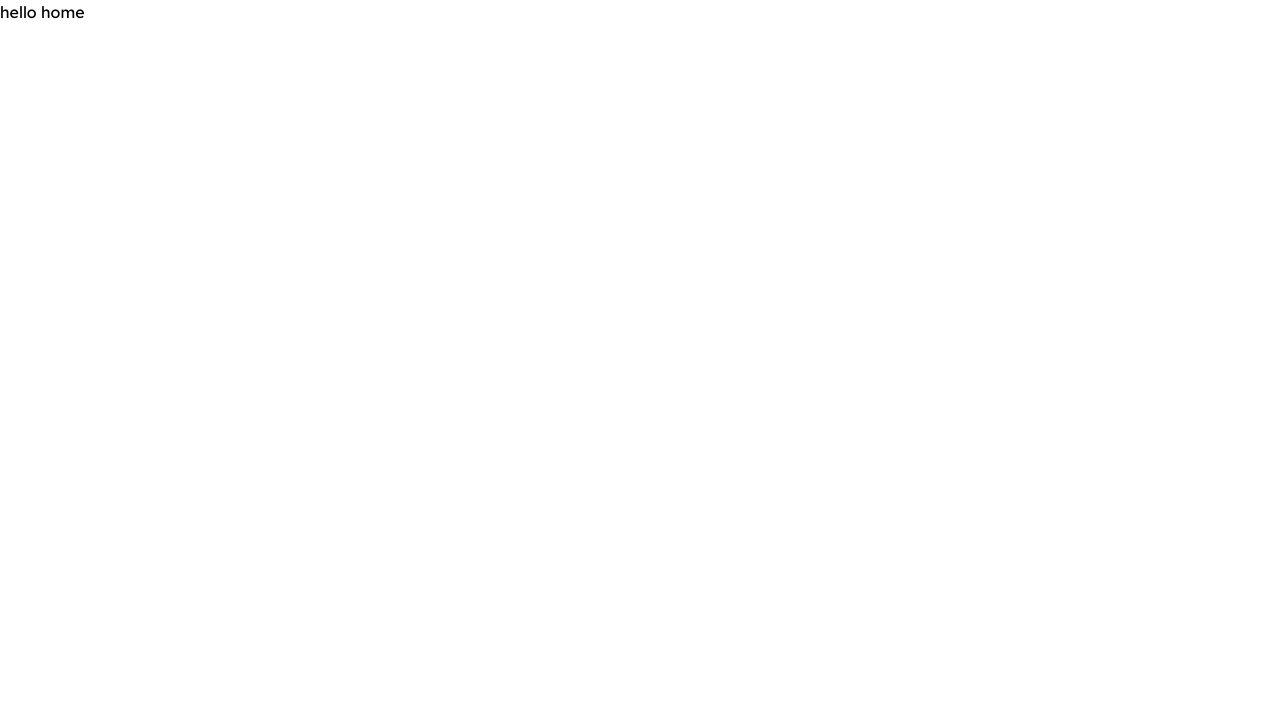
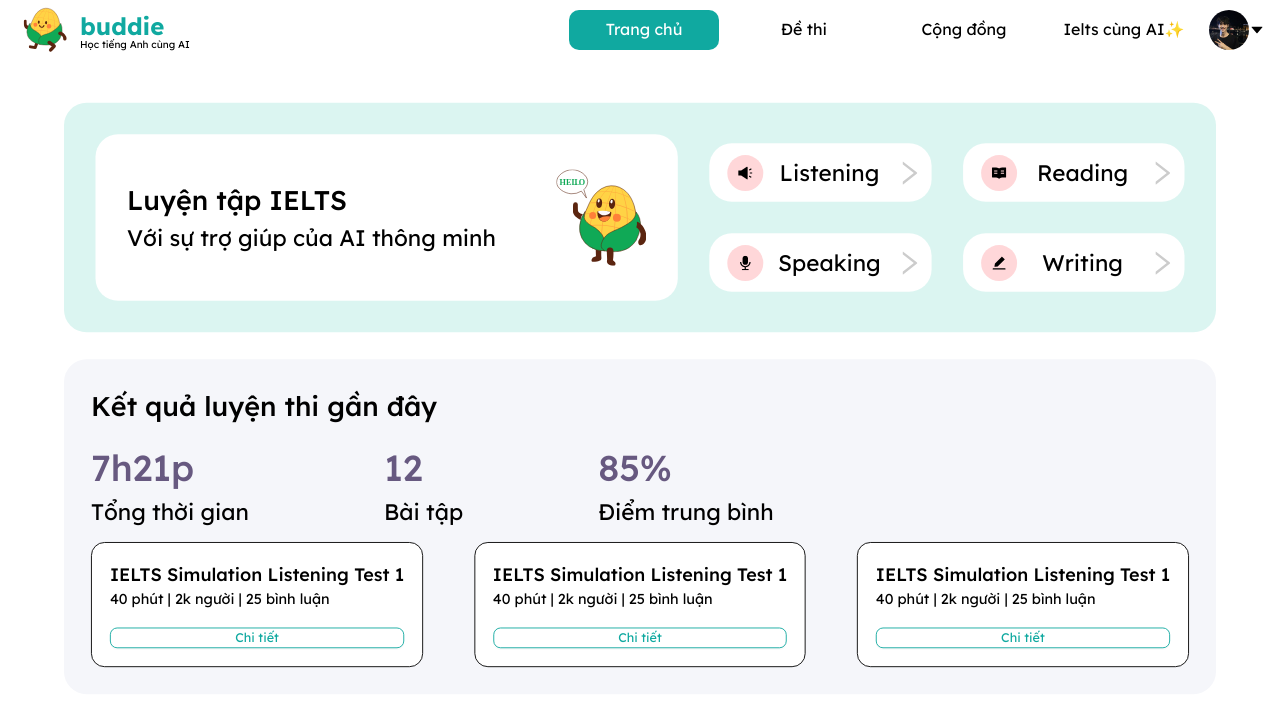
Before and after one commit to nghthu/buddie-frontend, a Next.js app: page /home in a window 1280 px wide. Shown: the top 706 px of the page. Built offline with nearby package versions, Linux system fonts and the light colour scheme; no server answers; sample sign-in values are in the browser's storage.

Commit message:
Add Homepage

```diff
--- a/package.json
+++ b/package.json
@@ -10,6 +10,10 @@
   },
   "dependencies": {
     "@ant-design/icons": "^5.3.5",
+    "@fortawesome/fontawesome-free": "^6.5.2",
+    "@fortawesome/fontawesome-svg-core": "^6.5.2",
+    "@fortawesome/free-solid-svg-icons": "^6.5.2",
+    "@fortawesome/react-fontawesome": "^0.2.0",
     "antd": "^5.15.3",
     "clsx": "^2.1.0",
     "next": "14.1.4",
--- /dev/null
+++ b/src/app/(user)/home/page.tsx
@@ -0,0 +1,119 @@
+import styles from '@/styles/pages/home/Home.module.scss';
+import {
+  RightOutlined,
+  SoundFilled,
+  AudioFilled,
+  ReadFilled,
+  EditFilled,
+} from '@ant-design/icons';
+import { Button } from 'antd';
+import Link from 'next/link';
+
+const Home = () => {
+  return (
+    <div className={styles.container}>
+      <div className={styles.ieltsContainer}>
+        <div className={styles.banner}>
+          <div>
+            <h1>Luyện tập IELTS</h1>
+            <p>Với sự trợ giúp của AI thông minh</p>
+          </div>
+          <img
+            src="/images/logo/hello.svg"
+            alt="hello"
+          />
+        </div>
+
+        <div className={styles.skillContainer}>
+          <Link href={'/ielts/listening'}>
+            <div className={styles.skill}>
+              <div className={styles.icon}>
+                <SoundFilled />
+              </div>
+              <p>Listening</p>
+              <RightOutlined className={styles.arrow} />
+            </div>
+          </Link>
+          <Link href={'/ielts/reading'}>
+            <div className={styles.skill}>
+              <div className={styles.icon}>
+                <ReadFilled />
+              </div>
+              <p>Reading</p>
+              <RightOutlined className={styles.arrow} />
+            </div>
+          </Link>
+          <Link href={'/ielts/speaking'}>
+            <div className={styles.skill}>
+              <div className={styles.icon}>
+                <AudioFilled />
+              </div>
+              <p>Speaking</p>
+              <RightOutlined className={styles.arrow} />
+            </div>
+          </Link>
+          <Link href={'/ielts/writing'}>
+            <div className={styles.skill}>
+              <div className={styles.icon}>
+                <EditFilled />
+              </div>
+              <p>Writing</p>
+              <RightOutlined className={styles.arrow} />
+            </div>
+          </Link>
+        </div>
+      </div>
+
+      <div className={styles.historyContainer}>
+        <h1> Kết quả luyện thi gần đây</h1>
+        <div className={styles.resultContainer}>
+          <div className={styles.result}>
+            <h1>7h21p</h1>
+            <p>Tổng thời gian</p>
+          </div>
+
+          <div className={styles.result}>
+            <h1>12</h1>
+            <p>Bài tập</p>
+          </div>
+
+          <div className={styles.result}>
+            <h1>85%</h1>
+            <p>Điểm trung bình</p>
+          </div>
+        </div>
+
+        <div className={styles.testContainer}>
+          <div className={styles.test}>
+            <div>
+              <h1>IELTS Simulation Listening Test 1</h1>
+              <p>40 phút | 2k người | 25 bình luận</p>
+            </div>
+
+            <Button className={styles.detailButton}>Chi tiết</Button>
+          </div>
+
+          <div className={styles.test}>
+            <div>
+              <h1>IELTS Simulation Listening Test 1</h1>
+              <p>40 phút | 2k người | 25 bình luận</p>
+            </div>
+
+            <Button className={styles.detailButton}>Chi tiết</Button>
+          </div>
+
+          <div className={styles.test}>
+            <div>
+              <h1>IELTS Simulation Listening Test 1</h1>
+              <p>40 phút | 2k người | 25 bình luận</p>
+            </div>
+
+            <Button className={styles.detailButton}>Chi tiết</Button>
+          </div>
+        </div>
+      </div>
+    </div>
+  );
+};
+
+export default Home;
--- a/src/app/(user)/ielts/writing/page.tsx
+++ b/src/app/(user)/ielts/writing/page.tsx
@@ -5,7 +5,7 @@ export default function WritingPage() {
   return (
     <>
       <div className={styles.container}>
-        <h2 className={styles.title}>Luyện tập IETLS Writing</h2>
+        <h2 className={styles.title}>Luyện tập IELTS Writing</h2>
 
         <div className={styles.landingContainer}>
           <p className={styles.textLanding}>
--- /dev/null
+++ b/src/app/api/ai/synonyms/route.ts
@@ -0,0 +1,18 @@
+import { NextResponse } from 'next/server';
+
+export const GET = async function synonyms(req: Request, word: string) {
+  try {
+    const response = await fetch(
+      `${process.env.API_BASE_URL}/api/v1/ai/synonyms?word=${word}`,
+      {
+        method: 'GET',
+        headers: req.headers,
+      }
+    );
+    const data = await response.json();
+    return NextResponse.json(data);
+  } catch (error) {
+    console.error(error);
+    return NextResponse.json({ error });
+  }
+};
--- a/src/app/home/page.tsx
+++ /dev/null
@@ -1,5 +0,0 @@
-const Home = () => {
-  return <p>hello home</p>;
-};
-
-export default Home;
--- /dev/null
+++ b/src/styles/pages/home/Home.module.scss
@@ -0,0 +1,151 @@
+.container {
+  display: flex;
+  flex-direction: column;
+  justify-content: center;
+  align-items: center;
+  background-color: white;
+  gap: 30px;
+  transform: scale(0.9);
+}
+
+.ieltsContainer {
+  display: flex;
+  flex-direction: row;
+  justify-content: center;
+  align-items: center;
+  background-color: #dbf5f1;
+  width: 100%;
+  padding: 35px;
+  gap: 35px;
+  border-radius: 25px;
+
+  & p {
+    color: black;
+    font-size: 25px;
+    font-weight: 400;
+  }
+}
+
+.banner {
+  display: flex;
+  flex-direction: row;
+  justify-content: space-between;
+  align-items: center;
+  background-color: white;
+  width: 55%;
+  height: 185px;
+  border-radius: 25px;
+  padding: 35px;
+
+  & h1 {
+    font-size: 30px;
+    font-weight: 500;
+  }
+
+  & img {
+    width: 100px;
+  }
+}
+
+.skillContainer {
+  display: grid;
+  grid-template-columns: 1fr 1fr;
+  grid-template-rows: 1fr 1fr;
+  gap: 35px;
+  width: 45%;
+}
+
+.skill {
+  background-color: white;
+  display: flex;
+  justify-content: space-between;
+  align-items: center;
+  border-radius: 25px;
+  height: 65px;
+  padding: 10px;
+  padding-left: 20px;
+
+  .icon {
+    color: black;
+    height: 40px;
+    width: 40px;
+    padding: 5px;
+    border-radius: 50%;
+    background-color: #ffd7d9;
+    display: flex;
+    justify-content: center;
+    align-items: center;
+  }
+
+  .arrow {
+    color: #ccc;
+    font-size: 30px;
+  }
+}
+
+.historyContainer {
+  display: flex;
+  flex-direction: column;
+  justify-content: center;
+  background-color: #f5f6fa;
+  width: 100%;
+  border-radius: 25px;
+  padding: 30px;
+  gap: 15px;
+
+  & h1 {
+    font-size: 30px;
+    font-weight: 500;
+  }
+}
+
+.resultContainer {
+  display: flex;
+  flex-direction: row;
+  gap: 150px;
+
+  & h1 {
+    font-size: 40px;
+    color: #675980;
+  }
+
+  & p {
+    font-size: 25px;
+    font-weight: 400;
+  }
+}
+
+.testContainer {
+  display: flex;
+  justify-content: space-between;
+  width: 100%;
+}
+
+.test {
+  padding: 20px;
+  border: 1px solid black;
+  border-radius: 15px;
+  background-color: white;
+
+  & h1 {
+    font-size: 20px;
+    font-weight: 500;
+  }
+}
+
+.detailButton {
+  width: 100%;
+  margin-top: 20px;
+}
+
+.iconHead {
+  height: 2.5em;
+  width: auto;
+  padding: 5px;
+  border-radius: 50%;
+  background-color: #ffd7d9;
+}
+.iconTail {
+  height: 2em;
+  width: auto;
+}
```
Also changed, not shown: src/app/(user)/ielts/writing/practicing/page.tsx (+29 -8 lines), 1 other file (tests, documents, lock files or other folders).
